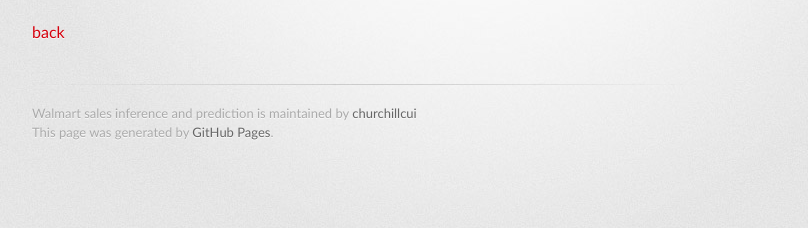
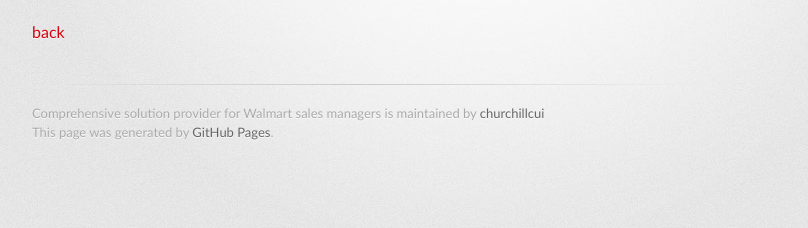
Before and after one commit to churchillcui/ads_retail, a Jekyll site: the page built from another-page.md, in a window 1280 px wide. Shown: the part 331-559 px from the top of the page, without its empty margins (160-968 px from the left). Built offline with Jekyll 4.4.1, drawn with Linux system fonts in a browser that asks for light colours; some web fonts are replaced; our own code applies the rules of GitHub Pages for plain Markdown files.

Commit message:
change title

```diff
--- a/_config.yml
+++ b/_config.yml
@@ -1,4 +1,4 @@
-title: Walmart sales inference and prediction
+title: Comprehensive solution provider for Walmart sales managers
 description: Erjia Cui, Zebin Wang, Jingning Zhang, Jiyang Wen
 show_downloads: true
 google_analytics:
```
